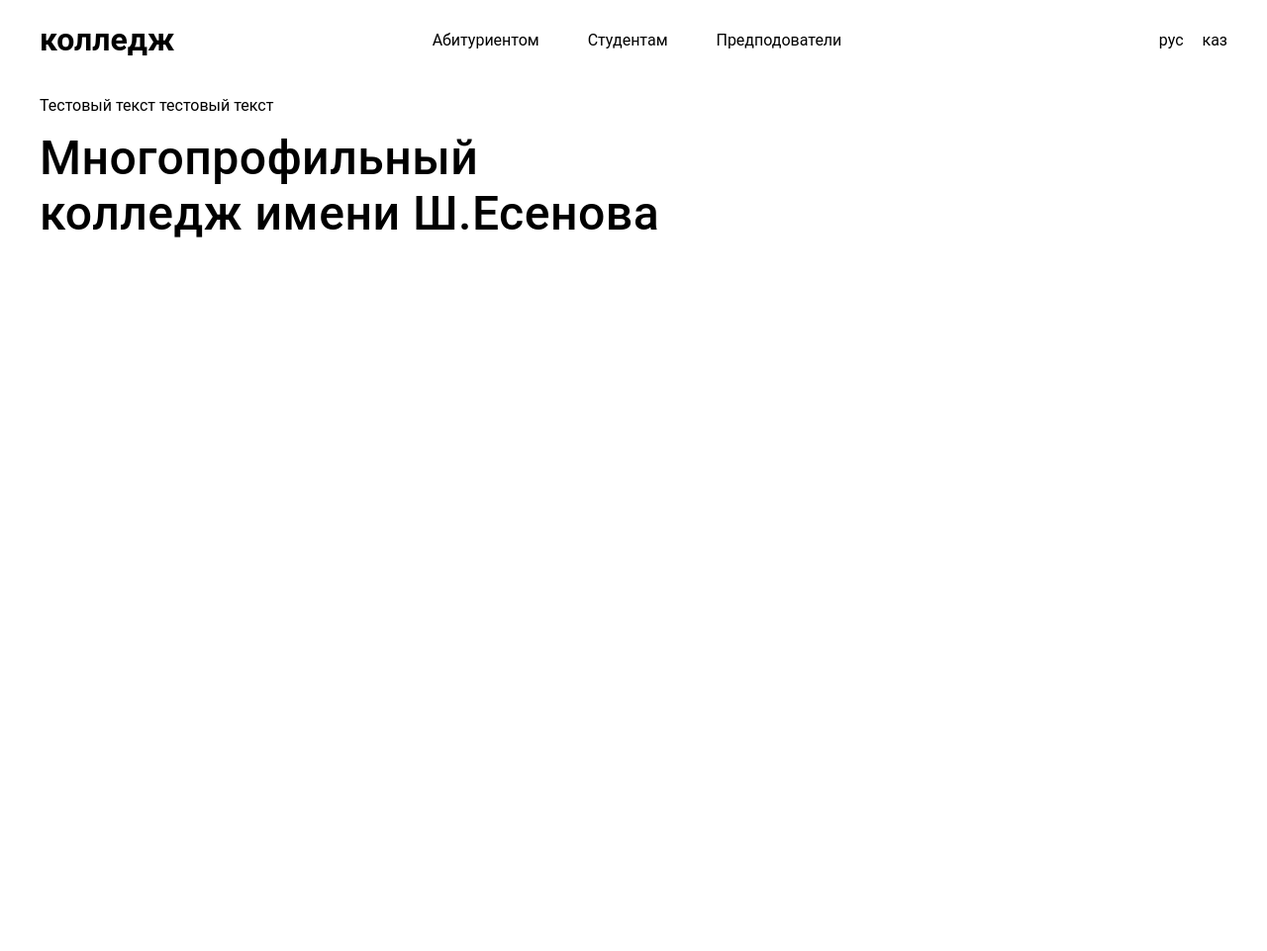
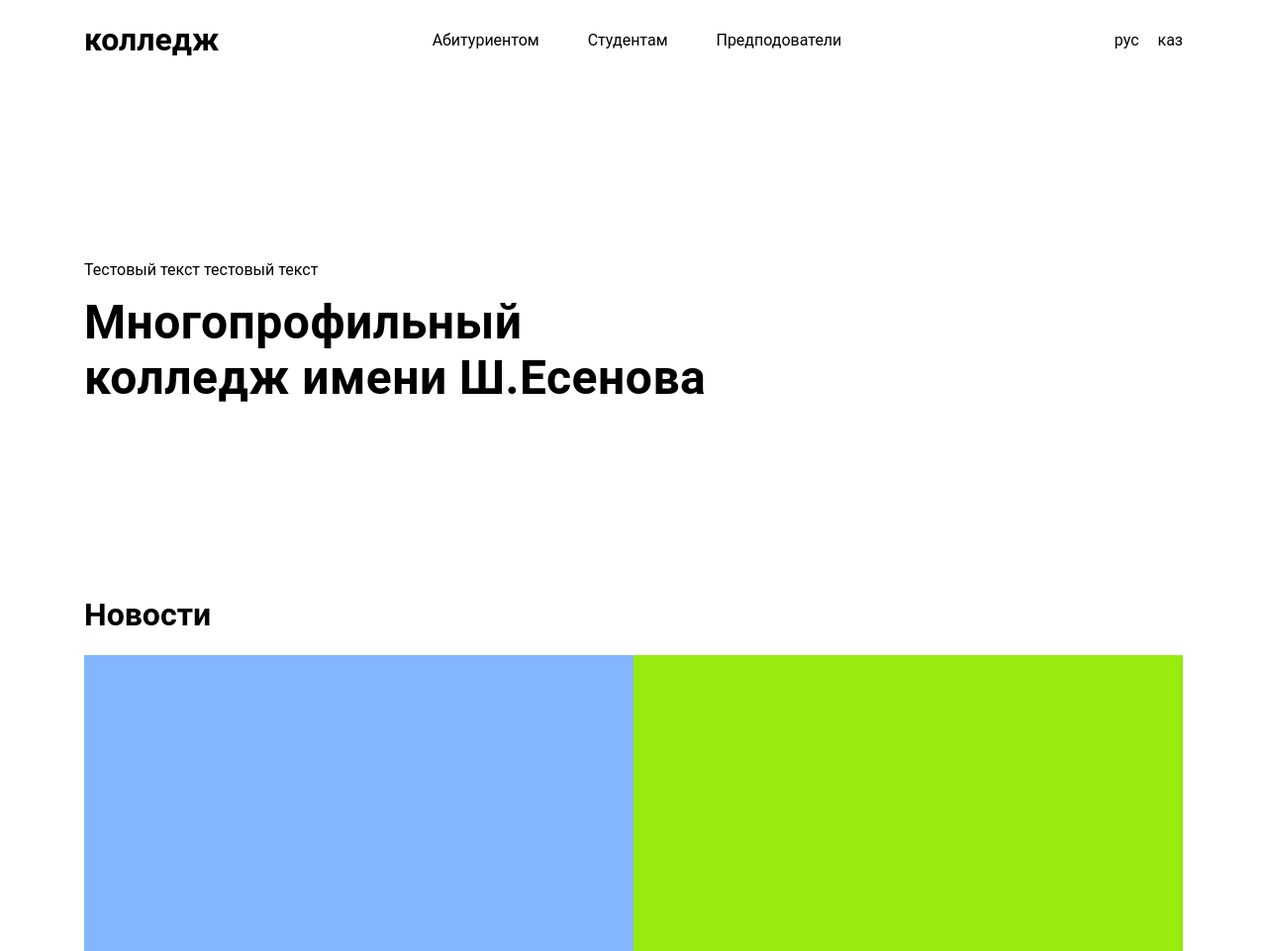
Before and after one commit to distrik2/yecollege, a plain HTML site: page index.html in a window 1280 px wide. Shown: the whole page at 99% size. Before the commit the page ends 800 px from the top, so only its background shows below. Drawn offline with Linux system fonts and the light colour scheme.

Commit message:
main block and new block end

```diff
--- a/css/style.css
+++ b/css/style.css
@@ -10,7 +10,7 @@ a {
 }
 body {
   font-family: "Roboto", sans-serif;
-  max-width: 1200px;
+  max-width: 1110px;
   padding: 0 15px;
   margin: 0 auto;
 }
@@ -18,7 +18,6 @@ body {
   text-align: center;
 } */
 
-/* хедер */
 /* .container {
   max-width: 1200px;
   padding: 0 15px;
@@ -47,12 +46,41 @@ body {
   padding-left: 15px;
 }
 
+
+.main {
+  display: flex;
+  align-items: center;
+  height: 500px;
+  /* width: 100%;
+  height: 75%;
+  position: absolute; */
+}
+
 .main_block h1 {
-  width: 654px;
-  height: 112px;
   margin: 4px 0px;
-  font-weight: 500;
   font-size: 48px;
   line-height: 56px;
   letter-spacing: 0.01em;
+  width: 654px;
 }
+
+
+.news_block{
+  display: flex;
+}
+.block1 {
+  width: 555px;
+  height: 299.61px;
+  left: 165px;
+  top: 943.89px;
+
+  background: #84b5ff;
+}
+.block2 {
+  width: 555px;
+  height: 299.61px;
+  left: 165px;
+  top: 943.89px;
+
+  background: #97eb0f;
+}
--- a/index.html
+++ b/index.html
@@ -23,17 +23,27 @@
           </nav>
 
           <ul class="lang_list">
-              <li class="menu_item_lang"><a href="#">рус</a></li>
-              <li class="menu_item_lang"><a href="#">каз</a></li>
-            </ul>
+            <li class="menu_item_lang"><a href="#">рус</a></li>
+            <li class="menu_item_lang"><a href="#">каз</a></li>
+          </ul>
         </div>
       </div>
     </header>
 
-    <main class="main_block">
-      <p>Тестовый текст тестовый текст</p>
-      <h1>Многопрофильный колледж имени Ш.Есенова</h1>
+    <main class="main">
+      <div class="main_block">
+        <p>Тестовый текст тестовый текст</p>
+        <h1>Многопрофильный колледж имени Ш.Есенова</h1>
+      </div>
     </main>
+
+    <div class="news">
+      <h1>Новости</h1>
+      <div class="news_block">
+        <div class="block1"></div>
+        <div class="block2"></div>
+      </div>
+    </div>
 
     <script src="script.js"></script>
   </body>
```
